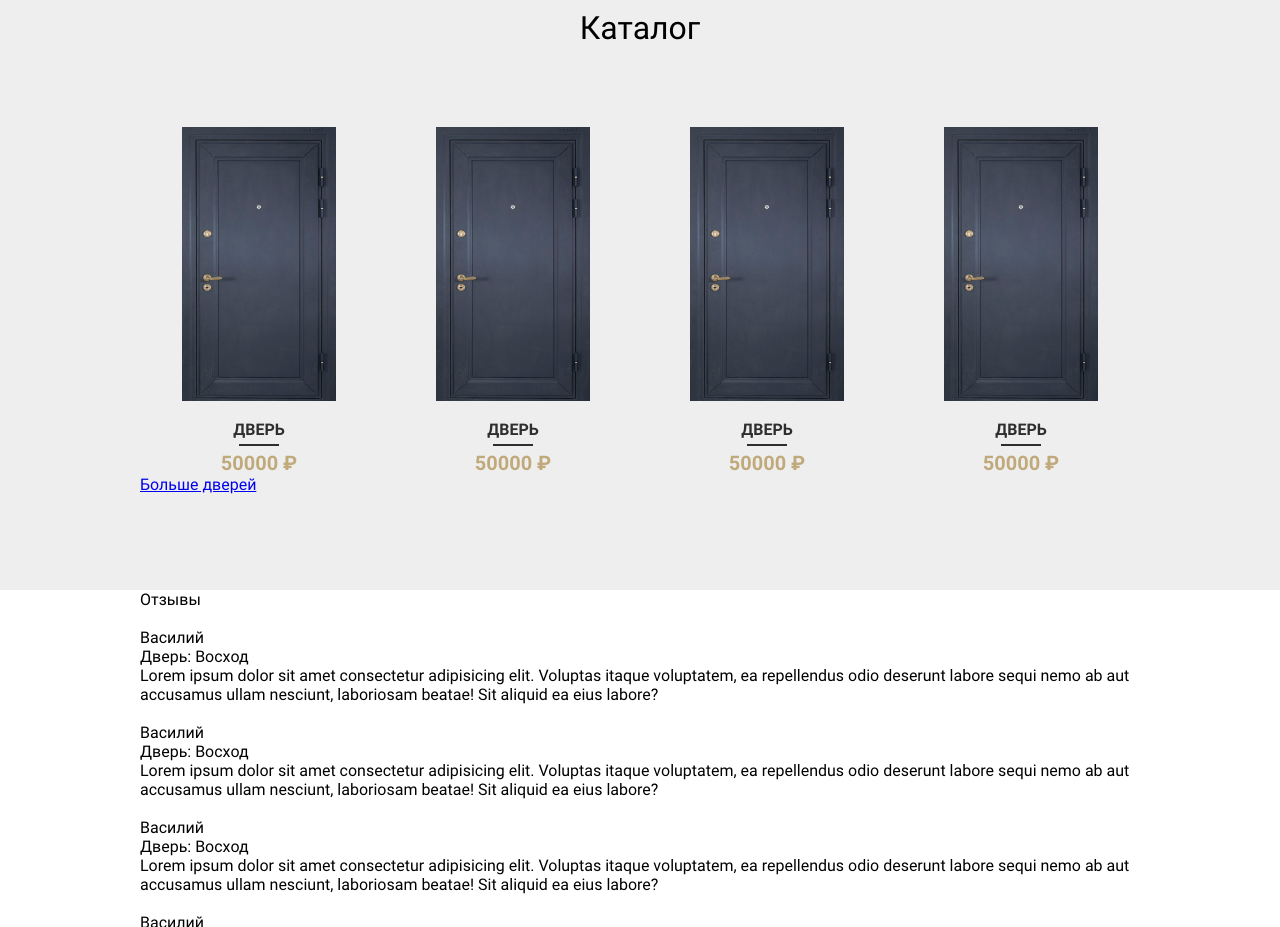
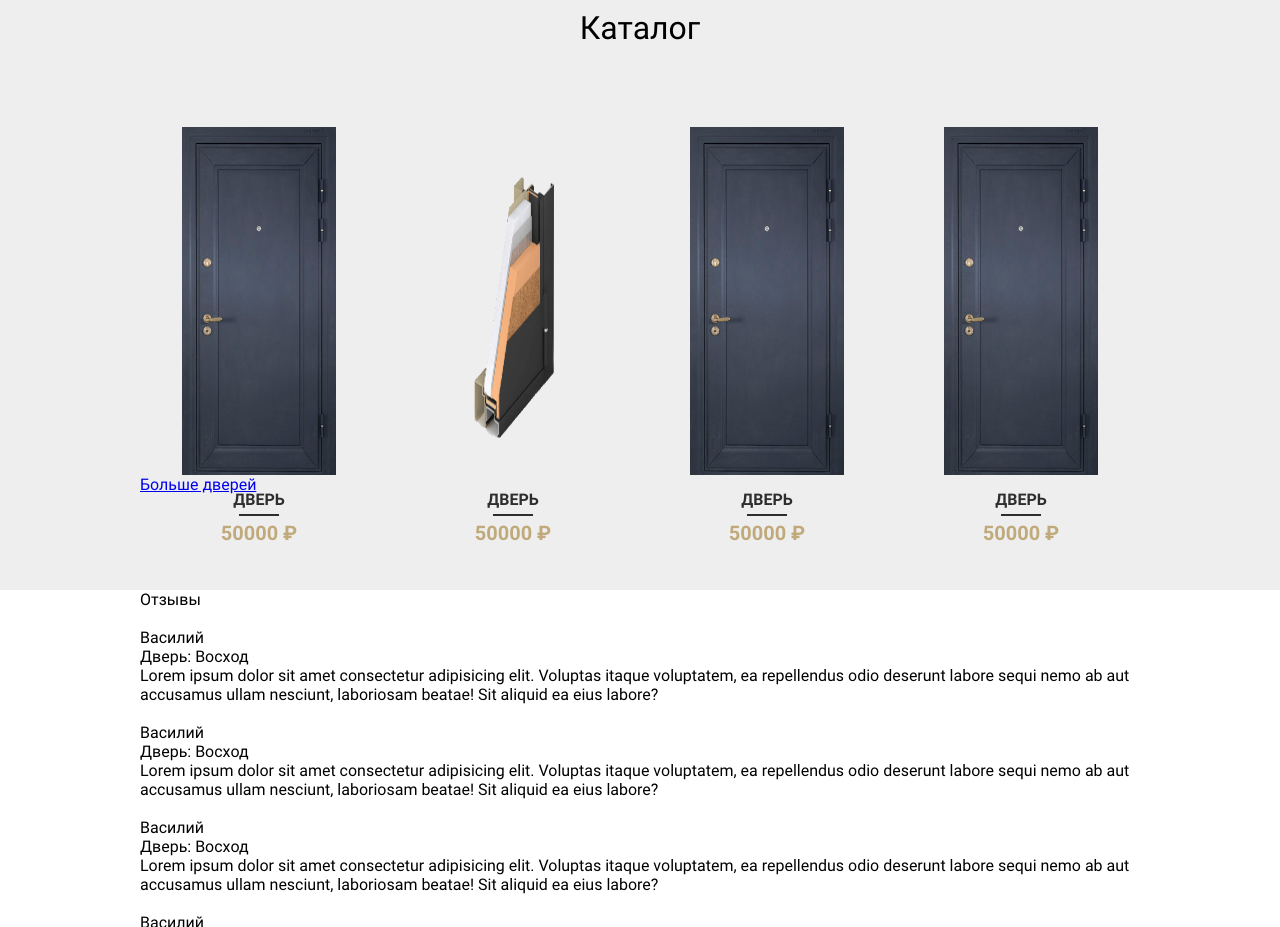
Before and after one commit to nik787/Grizly, a website: page src/index.html in a window 1280 px wide. Shown: the part 1800-2727 px from the top of the page. Drawn offline with nearby package versions, Linux system fonts and the light colour scheme; files that its build step writes are made by us from their sources; files whose address does not match are found by name.

Commit message:
фикс карточка

```diff
--- a/src/index.html
+++ b/src/index.html
@@ -125,7 +125,7 @@
                     <li class="catalog__list_item">
                         <a href="#" class="product">
                             <div class="product__item">
-                                <img src="images/door1.jpg" alt="" class="product__item_img">
+                                <img src="images/icon3.png" alt="" class="product__item_img">
                                 <div class="product__item_button">
                                     <span class="button">Посмотреть</span>
                                 </div>
--- a/src/styles/main.less
+++ b/src/styles/main.less
@@ -170,6 +170,7 @@
                 .product {
                     text-decoration: none;
                     color: @title;
+                    height: 100%;
                     &:hover {
                         .product__item_button {
                             opacity: 1;
@@ -189,7 +190,7 @@
                     &__item {
                         position: relative;
                         overflow: hidden;
-
+                        height: 100%;
                         &_img {
                             width: 100%;
                             height: 100%;
@@ -199,7 +200,7 @@
                             left: 0;
                             top: 0;
                             width: 100%;
-                            height: 99%;
+                            height: 100%;
                             background: rgba(0, 0, 0, .8);
                             opacity: 0;
                             transition: .3s ease-in-out;
```
Also changed, not shown: docs/index.html (+1 -1 lines), docs/styles/main.css, 1 other file.
